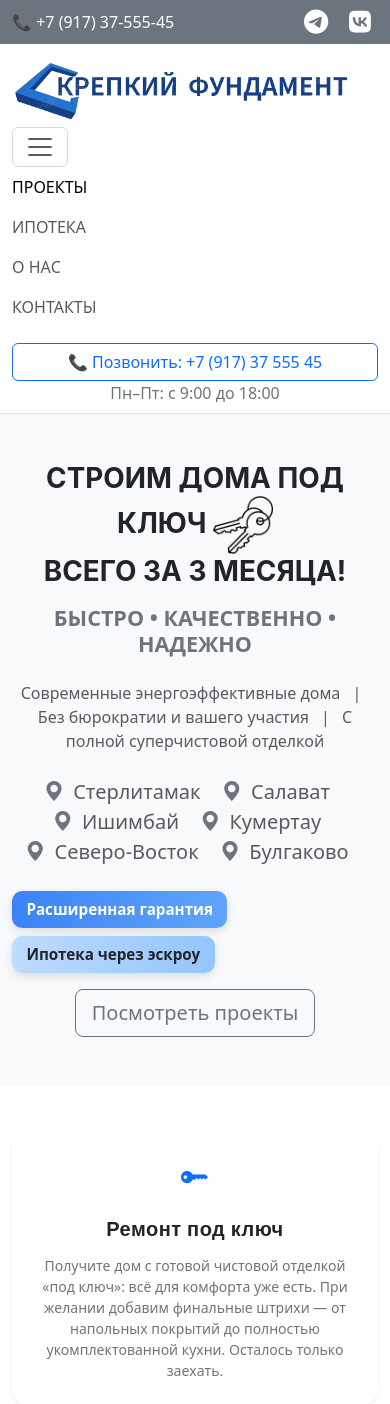
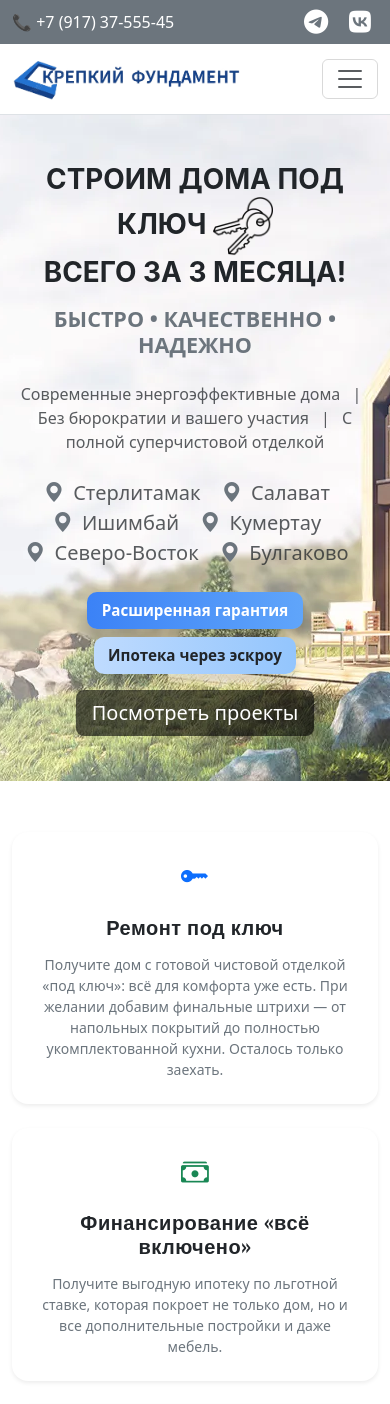
Before and after one commit to Iralim/kf_website, a Flask app: page / in a window 390 px wide. Shown: the top 1404 px of the page. Run offline with Flask 3, Linux system fonts and the light colour scheme.

Commit message:
background picure

```diff
--- a/app/static/css/style.css
+++ b/app/static/css/style.css
@@ -1,3 +1,24 @@
+/* Логотип по умолчанию — крупнее на десктопах */
+.navbar-brand img {
+  max-width: 100%;
+  height: auto;
+  width: 340px;
+}
+
+/* 📱 Когда ширина 427px и меньше — уменьшаем логотип */
+@media (max-width: 427px) {
+  .navbar-brand img {
+    width: 230px;
+  }
+}
+ /* Background picture */
+.b-img-with-bg {
+  background-image: url(../images/tskny5iwscpyekaoxngoxll8t7hiibna.webp);
+  background-position: center;
+  background-repeat: no-repeat;
+
+}
+
 /* Круглые кнопки соцсетей */
 .social-btn {
   display: inline-flex;
@@ -29,13 +50,42 @@
   text-transform: uppercase;
 }
 
+@media (max-width: 767.98px) {
+  .navbar-collapse {
+    position: absolute;
+    top: 100%; /* сразу под navbar */
+    left: 0;
+    width: 100%;
+    background: white; /* фон, чтобы текст был читаем */
+    z-index: 1000;
+    box-shadow: 0 4px 10px rgba(0,0,0,0.1);
+    text-align: center;
+  }
+
+  .navbar-collapse.collapse.show {
+    display: block; /* чтобы не прыгало */
+  }
+}
+/* Projects buttons */
+.btn-projects {
+  background-color: rgba(0, 0, 0, 0.6); /* тёмный прозрачный фон */
+  color: #fff; /* белый текст */
+  border: none; /* убираем рамку, если нужно */
+  transition: background-color 0.3s ease;
+}
+
+.btn-projects:hover {
+  background-color: rgba(0, 0, 0, 0.8); /* чуть менее прозрачный при наведении */
+}
+
+
 /* Стили для бейджей */
 .badge-accent {
   font-size: 0.95rem;
   font-weight: 600;
   padding: 0.45rem 0.9rem;
   border-radius: 10px;
-  box-shadow: 0 3px 8px rgba(0,0,0,0.12);
+  box-shadow: 0 10px 8px rgba(0,0,0,0.12);
   transition: transform 0.2s, box-shadow 0.2s;
 }
 
--- a/app/templates/index.html
+++ b/app/templates/index.html
@@ -46,9 +46,11 @@
     </div>
   </div>
 
+  <div class="b-img-with-bg t">
+
     <!-- 🔹 Основное меню -->
-  <nav class="navbar navbar-expand-md navbar-light bg-white border-bottom py-2">
-    <div class="container align-items-center">
+   <nav class="navbar navbar-expand-md navbar-light bg-white border-bottom py-2 transparent-background">
+     <div class="container align-items-center justify-content-between">
 
        <!-- Логотип -->
        <a class="navbar-brand fw-bold me-2" href="#">
@@ -69,17 +71,18 @@
        </button>
 
        <!-- Меню -->
-      <div class="navbar-collapse justify-content-end" id="mainNavbar">
+       <div class="collapse navbar-collapse justify-content-end" id="mainNavbar">
          <ul class="navbar-nav">
            <li class="nav-item"><a class="nav-link active" href="#">Проекты</a></li>
            <li class="nav-item"><a class="nav-link" href="#">Ипотека</a></li>
            <li class="nav-item"><a class="nav-link" href="#">О нас</a></li>
            <li class="nav-item"><a class="nav-link" href="#">Контакты</a></li>
          </ul>
+
          <!-- Телефон (для мобильных — показывается внутри меню) -->
          <div class="d-md-none text-center mt-3">
-          <a href="tel:+79173755545" class="btn btn-outline-primary w-100">
-            📞 Позвонить: +7 (917) 37 555 45
+           <a href="tel:+79173755545" class="btn btn-outline-primary">
+             📞 +7 (917) 37 555 45
            </a>
            <p class="text-secondary mb-0">Пн–Пт: с 9:00 до 18:00</p>
          </div>
@@ -87,11 +90,15 @@
      </div>
    </nav>
 
+
+
     <!-- 🔹 Герой-блок (основный рекламный текст) -->
-<section class="py-5 bg-light">
-  <div class="container">
-    <div class="row justify-content-center">
-      <div class="col-lg-10 text-center">
+   <section class="py-5 transparent-background">
+     <div class="container" >
+       <div class="row justify-content-start">
+         <div class="col-12 col-xs-10 col-sm-10 col-md-9 col-lg-8 text-center">
+
+
 
            <h1 class="fw-bold mb-3" style="font-family: 'Inter', sans-serif;">
        СТРОИМ ДОМА ПОД КЛЮЧ <img src="../static/images/key_6497462.png" width="60px" alt="" > <br>ВСЕГО ЗА 3 МЕСЯЦА!
@@ -134,16 +141,21 @@
 
            <p class="lead mb-4 text-secondary"></p>
 
-        <div class="d-flex gap-3 justify-content-center align-items-center flex-wrap">
-          <div class="d-flex gap-2 flex-wrap">
-            <span class="badge-accent bg-gradient-primary">Расширенная гарантия</span> <span class="badge-accent bg-gradient-info text-dark">Ипотека через эскроу</span>
-          </div><a href="#projects" class="btn btn-outline-secondary btn-lg">Посмотреть проекты</a>
+           <div class="d-flex flex-column flex-md-row gap-3 justify-content-center align-items-center text-center">
+     <div class="d-flex gap-2 justify-content-center flex-wrap">
+       <span class="badge-accent bg-gradient-primary">Расширенная гарантия</span>
+       <span class="badge-accent bg-gradient-info text-dark">Ипотека через эскроу</span>
      </div>
+     <a href="#projects" class=" btn-projects btn btn-outline-secondary btn-lg">Посмотреть проекты</a>
+   </div>
+
 
          </div>
        </div>
      </div>
    </section>
+
+  </div>
 
 <!-- 🔹 Наши преимущества -->
 <section class="py-5 bg-white">
@@ -222,7 +234,7 @@
 
       <!-- Проект 1 -->
       <div class="col-md-6 col-lg-4">
-        <div class="card project-card h-100 shadow-sm border-0">
+        <div class="card project-card h-100 shadow border-0">
           <img src="../static/images/house.png" class="card-img-top" alt="Проект дома 1">
           <div class="card-body">
             <h5 class="card-title fw-bold">Дом «Солнечный»</h5>
@@ -236,7 +248,7 @@
 
       <!-- Проект 2 -->
       <div class="col-md-6 col-lg-4">
-        <div class="card project-card h-100 shadow-sm border-0">
+        <div class="card project-card h-100 shadow border-0">
           <img src="../static/images/house2.png" class="card-img-top" alt="Проект дома 2">
           <div class="card-body">
             <h5 class="card-title fw-bold">Дом «Уют»</h5>
@@ -250,7 +262,7 @@
 
       <!-- Проект 3 -->
       <div class="col-md-6 col-lg-4">
-        <div class="card project-card h-100 shadow-sm border-0">
+        <div class="card project-card h-100 shadow border-0">
           <img src="../static/images/house3.png" class="card-img-top" alt="Проект дома 3">
           <div class="card-body">
             <h5 class="card-title fw-bold">Дом «Комфорт»</h5>
--- a/run.py
+++ b/run.py
@@ -4,4 +4,4 @@ from app import create_app
 app = create_app()
 
 if __name__ == '__main__':
-    app.run(debug=True, use_reloader=True)
+    app.run(debug=True, use_reloader=True, host='0.0.0.0', port=5000)
```
Also changed, not shown: requirements.txt (+11 -8 lines), app/static/images/tskny5iwscpyekaoxngoxll8t7hiibna.webp (added). Lines whose indentation alone changed are shown as unchanged.
